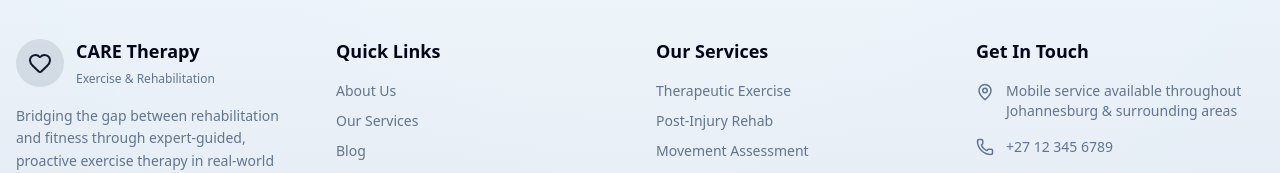
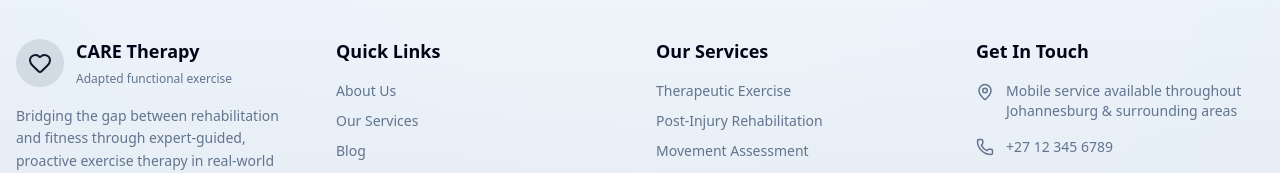
Before and after one commit to CodingWithCallum/CareTherapy, a Next.js app in the folder caretherapy/: page /faq in a window 1280 px wide. Shown: the part 4258-4431 px from the top of the page. Built offline with nearby package versions, Linux system fonts and the light colour scheme.

Commit message:
latest content update

```diff
--- a/caretherapy/src/app/faq/page.tsx
+++ b/caretherapy/src/app/faq/page.tsx
@@ -47,7 +47,7 @@ export default function FAQPage() {
     {
       category: "Services",
       question: "What is the difference between CARE Therapy and physiotherapy?",
-      answer: "While physiotherapy typically focuses on acute injuries and short-term treatment, CARE Therapy emphasizes long-term movement health, preventative care, and performance enhancement. We bridge the gap between rehabilitation and fitness through expert-guided, adaptive therapeutic exercise programs designed for sustainable results."
+      answer: "While physiotherapy typically focuses on acute injuries and short-term treatment, CARE Therapy emphasizes long-term movement health, preventative care, and performance enhancement. We bridge the gap between rehabilitation and fitness through expert-guided, functional adapted exercise programs designed for sustainable results."
     },
     {
       category: "Services",
@@ -67,7 +67,7 @@ export default function FAQPage() {
     {
       category: "Services",
       question: "What conditions do you treat?",
-      answer: "We work with a wide range of conditions including:\n• Chronic pain and movement dysfunction\n• Post-surgery rehabilitation\n• Stroke recovery\n• Balance and fall prevention (elderly care)\n• Sports injuries and performance enhancement\n• Mobility limitations\n• Postural problems\n• General weakness or deconditioning\n\nIf you\'re unsure whether we can help with your specific condition, please contact us for a consultation."
+      answer: "We work with a wide range of conditions including:\n• Chronic pain and movement dysfunction\n• Post-surgery rehabilitation (Recovery)\n• Post-stroke After Physiotherapy\n• Balance and fall prevention (elderly care)\n• Sports injuries and performance enhancement\n• Mobility limitations\n• Postural problems\n• General weakness or deconditioning\n\nIf you\'re unsure whether we can help with your specific condition, please contact us for a consultation."
     },
 
     // Pricing & Payment
@@ -79,7 +79,7 @@ export default function FAQPage() {
     {
       category: "Pricing",
       question: "Do you accept medical aid?",
-      answer: "Yes, we work with most major medical aid providers. We can provide you with an invoice and necessary documentation to submit to your medical aid for reimbursement. Please check with your specific medical aid regarding coverage for exercise therapy services. We recommend contacting them before your first session to understand your benefits."
+      answer: "No, we do not work with medical aid. I am not a biokineticist or physiotherapist, but a professional exercise professional in the health and wellness space. Therefore, as I do not provide clinical or medical treatment, we do not work with medical aids."
     },
     {
       category: "Pricing",
@@ -128,7 +128,7 @@ export default function FAQPage() {
     {
       category: "Medical",
       question: "Do I need a referral from my doctor?",
-      answer: "No, you don\'t need a doctor\'s referral to start with CARE Therapy. However, if you\'re recovering from surgery, have a serious medical condition, or are claiming through medical aid, we recommend getting a referral as it may:\n• Help with medical aid claims\n• Ensure we have complete information about your condition\n• Demonstrate medical necessity for insurance purposes\n\nWe\'ll assess your needs during the intro session and recommend if medical clearance would be beneficial."
+      answer: "Yes, you will be required to hand over a medical clearance letter from your doctor stating you are okay to continue to do physical activity, as well as to fill out a PAR-Q (Physical Activity Readiness Questionnaire). So that we know it is safe for you to exercise and move without any risks to your health."
     },
     {
       category: "Medical",
--- a/caretherapy/src/components/layout/footer.tsx
+++ b/caretherapy/src/components/layout/footer.tsx
@@ -44,7 +44,7 @@ export default function Footer() {
 
   const services = [
     { label: "Therapeutic Exercise", href: "/services#therapeutic-exercise" },
-    { label: "Post-Injury Rehab", href: "/services#post-injury-rehabilitation" },
+    { label: "Post-Injury Rehabilitation", href: "/services#post-injury-rehabilitation" },
     { label: "Movement Assessment", href: "/services#movement-assessment" },
     { label: "Elderly Care", href: "/services#elderly-care" },
     { label: "Sports Performance", href: "/services#sports-performance" },
@@ -72,7 +72,7 @@ export default function Footer() {
               </div>
               <div>
                 <h3 className="text-lg font-bold">CARE Therapy</h3>
-                <span className="text-xs text-muted-foreground">Exercise & Rehabilitation</span>
+                <span className="text-xs text-muted-foreground">Adapted functional exercise</span>
               </div>
             </div>
             <p className="text-sm text-muted-foreground mb-4 leading-relaxed">
@@ -161,7 +161,7 @@ export default function Footer() {
               </li>
               <li>
                 <motion.a
-                  href="tel:+27123456789"
+                  href="tel:+27797908846"
                   whileHover={{ x: 3 }}
                   className="flex items-center space-x-3 text-sm text-muted-foreground hover:text-primary transition-colors group"
                 >
@@ -171,7 +171,7 @@ export default function Footer() {
               </li>
               <li>
                 <motion.a
-                  href="mailto:info@caretherapy.co.za"
+                  href="mailto:caretherapysa@gmail.co.za"
                   whileHover={{ x: 3 }}
                   className="flex items-center space-x-3 text-sm text-muted-foreground hover:text-primary transition-colors group"
                 >
```
Also changed, not shown: caretherapy/components.json.
